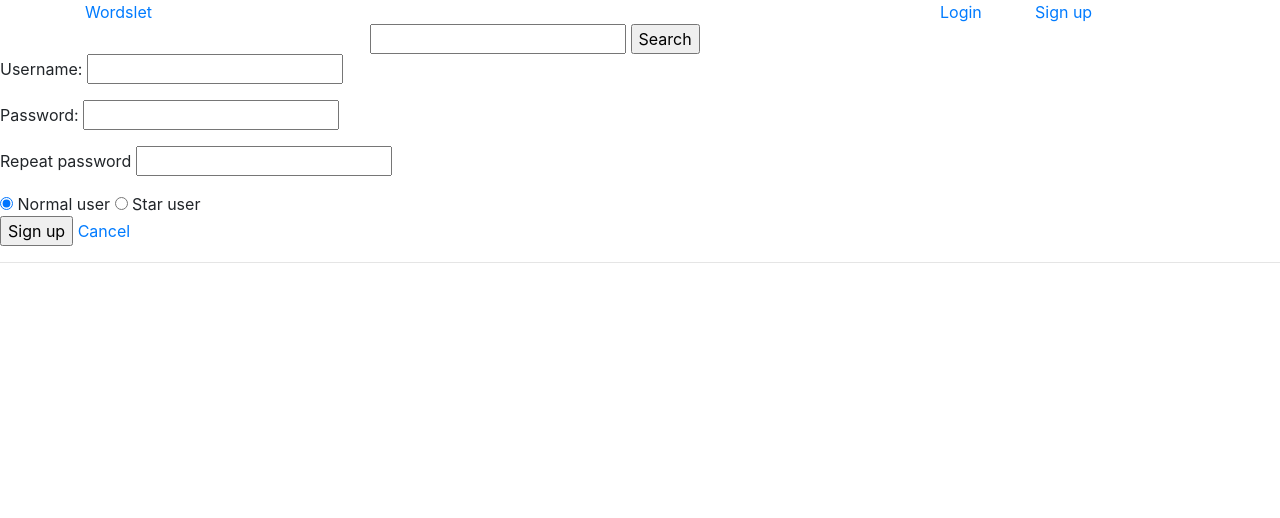
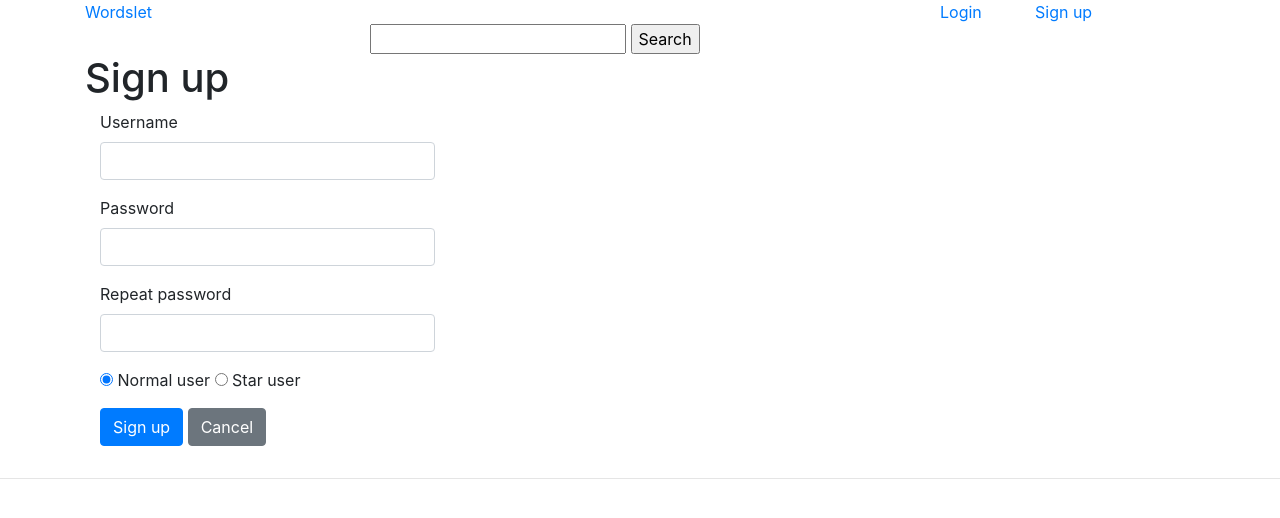
Before and after one commit to seirepo/tietokantasovellus-kesa-2022, a Flask app: page /register in a window 1280 px wide. Shown: the top 518 px of the page. Run offline with Flask 2, Linux system fonts and the light colour scheme; some libraries are stand-ins or nearby versions.

Commit message:
Edit register ui

```diff
--- a/templates/register.html
+++ b/templates/register.html
@@ -2,17 +2,35 @@
 {% block title %}Register{% endblock %}
 {% block header %}Register{% endblock %}
 {% block content %}
-<form action="/register" method="POST">
-    <p>Username:
-    <input type="text" name="username"></p>
-    <p>Password:
-    <input type="password" name="password1"></p>
-    <p>Repeat password
-    <input type="password" name="password2"></p>
-    <input type="radio" name="role" value=0 checked> Normal user
-    <input type="radio" name="role" value=1> Star user
-    <p>
-    <input type="submit" value="Sign up">
-    <a href="/">Cancel</a>
-</form>
+
+<div class="container">
+    <div class="row">
+        <div class="col-8">
+            <h1>Sign up</h1>
+            <form action="/register" method="POST">
+                <div class="form-group col-6">
+                    <label for="inputUsername">Username</label>
+                    <input type="text" class="form-control" id="inputUsername" name="username">
+                </div>
+                <div class="form-group col-6">
+                    <label for="inputPassword">Password</label>
+                    <input type="password" class="form-control" id="inputPassword1" name="password1">
+                </div>
+                <div class="form-group col-6">
+                    <label for="inputPassword">Repeat password</label>
+                    <input type="password" class="form-control" id="inputPassword2" name="password2">
+                </div>
+                <div class="form-group col-6">
+                    <input type="radio" name="role" value=0 checked> Normal user
+                    <input type="radio" name="role" value=1> Star user
+                </div>
+                <div class="form-group col-6">
+                    <button type="submit" class="btn btn-primary">Sign up</button>
+                    <a class="btn btn-secondary" href="/" role="button">Cancel</a>
+                </div>
+            </form>
+        </div>
+    </div>
+</div>
+
 {% endblock %}
```
